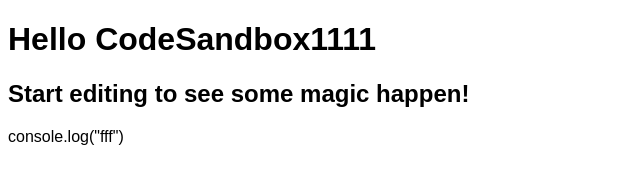
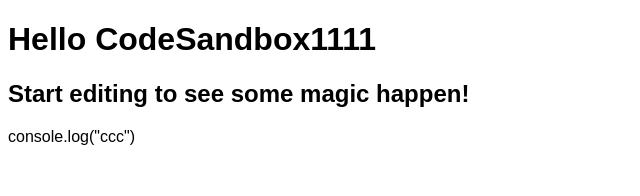
Before and after one commit to chengbo2023/codesandbox-01, a JavaScript app: page / in a window 1280 px wide. Shown: the top 196 px of the page, without its empty margins (0-640 px from the left). Built offline with nearby package versions, Linux system fonts and the light colour scheme; the HTML template or start-up script is replaced by a standard one.

Commit message:
Update App.js

```diff
--- a/src/App.js
+++ b/src/App.js
@@ -5,7 +5,7 @@
     <div className="App">
       <h1>Hello CodeSandbox1111</h1>
       <h2>Start editing to see some magic happen!</h2>
-      console.log("fff")
+      console.log("ccc")
     </div>
   );
 }
```
